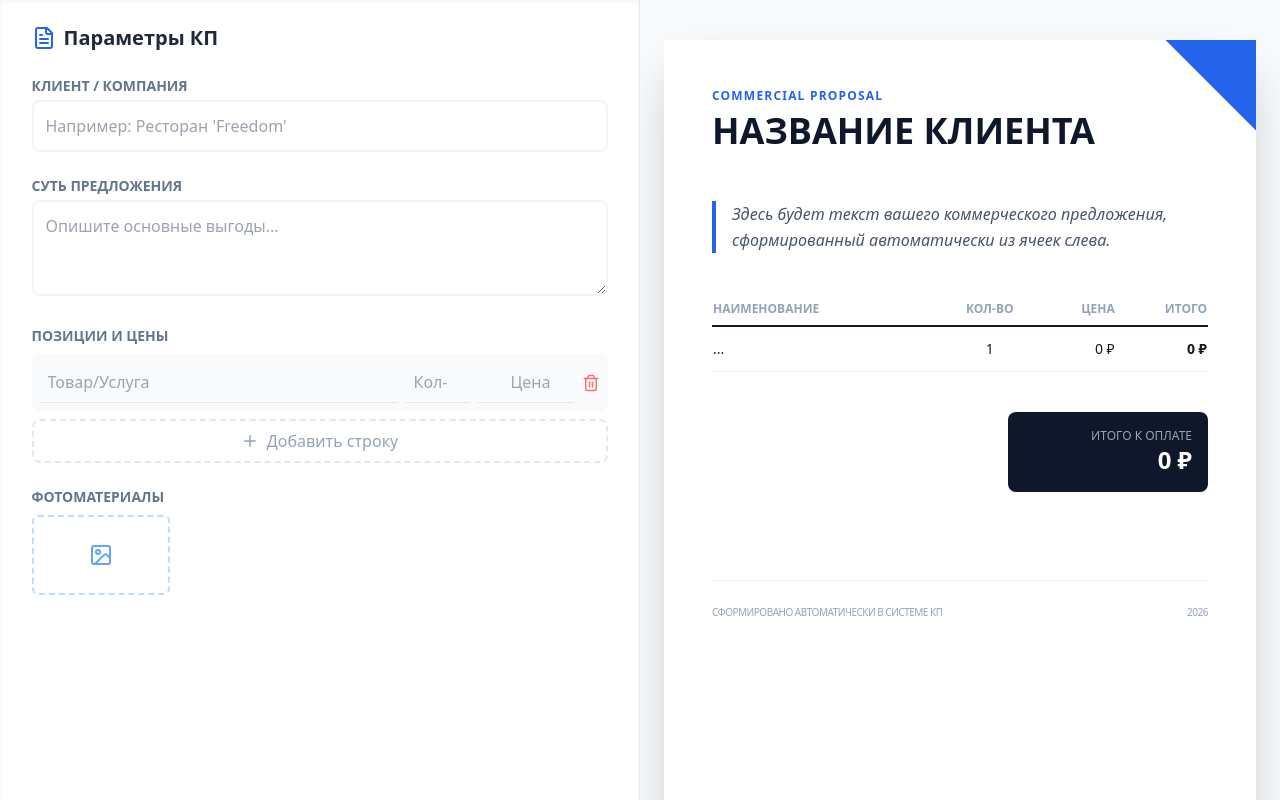
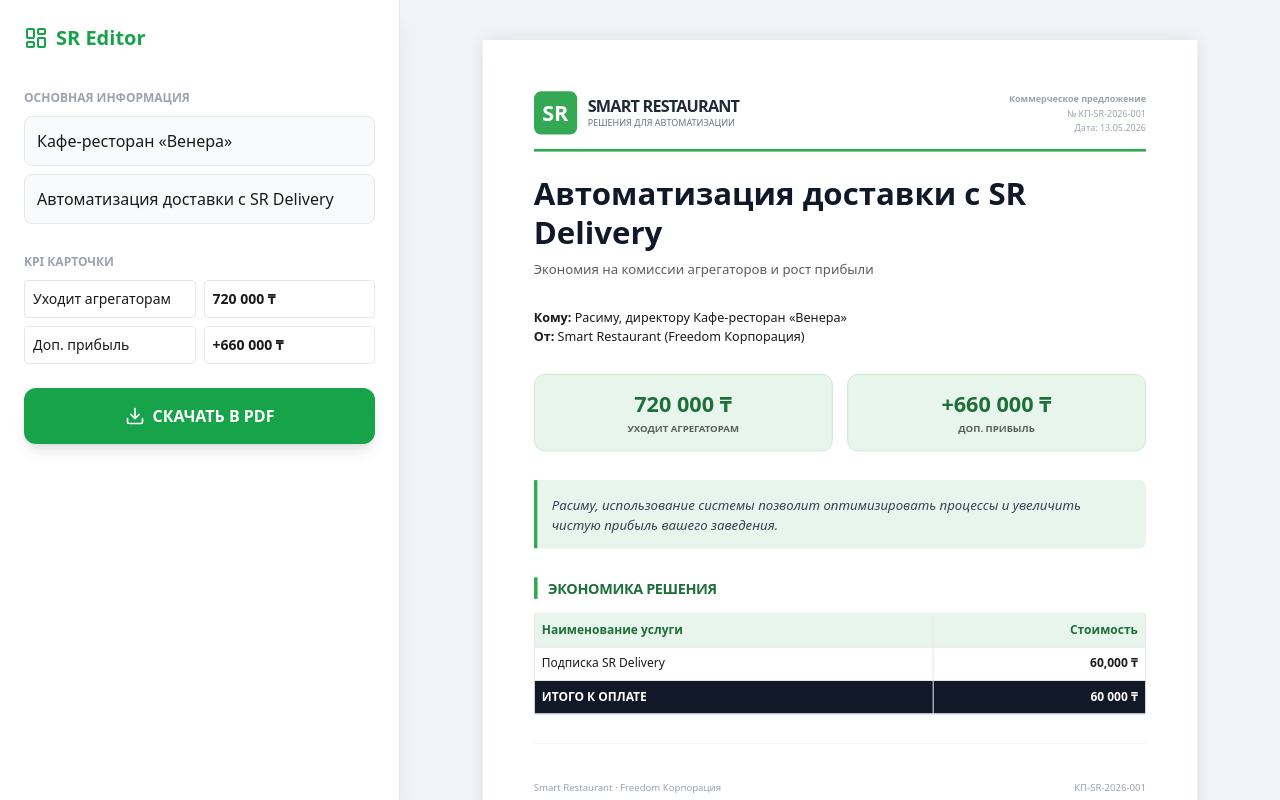
Before and after one commit to nikroshupkin2002-maker/KPcreator, a Next.js app: page / in a window 1280 px wide. Shown: the top 800 px of the page. Built offline with nearby package versions, Linux system fonts and the light colour scheme.

Commit message:
Update page.tsx

```diff
--- a/src/app/page.tsx
+++ b/src/app/page.tsx
@@ -1,189 +1,151 @@
 "use client";
-import React, { useState, useEffect } from 'react';
-import { Trash2, Plus, Download, Image as ImageIcon, FileText } from 'lucide-react';
+import React, { useState } from 'react';
+import { Download, Plus, Trash2, LayoutDashboard, Table as TableIcon, Image as ImageIcon } from 'lucide-react';
 
-interface TableItem {
-  name: string;
-  qty: number;
-  price: number;
-}
+export default function KPBuilder() {
+  const [data, setData] = useState({
+    number: "КП-SR-2026-001",
+    clientName: "Кафе-ресторан «Венера»",
+    clientManager: "Расиму",
+    title: "Автоматизация доставки с SR Delivery",
+    subtitle: "Экономия на комиссии агрегаторов и рост прибыли",
+    kpis: [
+      { label: "Уходит агрегаторам", value: "720 000 ₸" },
+      { label: "Доп. прибыль", value: "+660 000 ₸" }
+    ],
+    rows: [{ desc: "Подписка SR Delivery", price: 60000 }],
+    images: [] as string[]
+  });
 
-export default function KPGenerator() {
-  const [company, setCompany] = useState('');
-  const [description, setDescription] = useState('');
-  const [items, setItems] = useState<TableItem[]>([{ name: '', qty: 1, price: 0 }]);
-  const [images, setImages] = useState<string[]>([]);
-
-  // Добавление строки в таблицу
-  const addItem = () => setItems([...items, { name: '', qty: 1, price: 0 }]);
-
-  // Удаление строки
-  const removeItem = (index: number) => {
-    setItems(items.filter((_, i) => i !== index));
-  };
-
-  // Обновление данных в таблице
-  const updateItem = (index: number, field: keyof TableItem, value: any) => {
-    const newItems = [...items];
-    newItems[index] = { ...newItems[index], [field]: value };
-    setItems(newItems);
-  };
-
-  // Итоговая сумма
-  const total = items.reduce((sum, item) => sum + (item.qty * item.price), 0);
-
-  // Загрузка фото
-  const handlePhoto = (e: React.ChangeEvent<HTMLInputElement>) => {
-    if (e.target.files) {
-      const filesArray = Array.from(e.target.files);
-      filesArray.forEach(file => {
-        const reader = new FileReader();
-        reader.onloadend = () => {
-          setImages(prev => [...prev, reader.result as string]);
-        };
-        reader.readAsDataURL(file);
-      });
-    }
-  };
+  const updateData = (key: string, value: any) => setData({ ...data, [key]: value });
 
   return (
-    <div className="flex flex-col md:flex-row min-h-screen bg-slate-50">
-      {/* ЛЕВАЯ ЧАСТЬ: ВВОД ДАННЫХ */}
-      <div className="w-full md:w-1/2 p-6 bg-white border-r shadow-inner overflow-y-auto">
-        <div className="max-w-xl mx-auto">
-          <h2 className="text-xl font-bold text-slate-800 mb-6 flex items-center gap-2">
-            <FileText className="text-blue-600" /> Параметры КП
-          </h2>
+    <div className="flex min-h-screen bg-slate-100">
+      {/* ПАНЕЛЬ УПРАВЛЕНИЯ (СЛЕВА) */}
+      <div className="w-[400px] bg-white border-r h-screen sticky top-0 overflow-y-auto p-6 shadow-xl z-20">
+        <div className="flex items-center gap-2 mb-8 text-green-600 font-bold text-xl">
+          <LayoutDashboard /> <span>SR Editor</span>
+        </div>
 
         <div className="space-y-6">
-            {/* Название */}
-            <div>
-              <label className="block text-sm font-semibold mb-1 uppercase text-slate-500">Клиент / Компания</label>
+          <section>
+            <label className="text-xs font-bold uppercase text-gray-400">Основная информация</label>
             <input
-                type="text"
-                placeholder="Например: Ресторан 'Freedom'"
-                className="w-full border-2 border-slate-100 rounded-lg p-3 focus:border-blue-500 outline-none transition"
-                onChange={(e) => setCompany(e.target.value)}
+              className="w-full mt-2 p-3 bg-gray-50 border rounded-lg focus:ring-2 ring-green-500 outline-none"
+              placeholder="Название клиента"
+              value={data.clientName}
+              onChange={(e) => updateData('clientName', e.target.value)}
+            />
+            <input
+              className="w-full mt-2 p-3 bg-gray-50 border rounded-lg focus:ring-2 ring-green-500 outline-none"
+              placeholder="Заголовок КП"
+              value={data.title}
+              onChange={(e) => updateData('title', e.target.value)}
+            />
+          </section>
+
+          <section>
+            <label className="text-xs font-bold uppercase text-gray-400">KPI Карточки</label>
+            {data.kpis.map((kpi, i) => (
+              <div key={i} className="flex gap-2 mt-2">
+                <input
+                  className="w-1/2 p-2 text-sm border rounded"
+                  value={kpi.label}
+                  onChange={(e) => {
+                    const newKpis = [...data.kpis];
+                    newKpis[i].label = e.target.value;
+                    updateData('kpis', newKpis);
+                  }}
+                />
+                <input
+                  className="w-1/2 p-2 text-sm border rounded font-bold"
+                  value={kpi.value}
+                  onChange={(e) => {
+                    const newKpis = [...data.kpis];
+                    newKpis[i].value = e.target.value;
+                    updateData('kpis', newKpis);
+                  }}
                 />
               </div>
+            ))}
+          </section>
 
-            {/* Описание */}
-            <div>
-              <label className="block text-sm font-semibold mb-1 uppercase text-slate-500">Суть предложения</label>
-              <textarea
-                placeholder="Опишите основные выгоды..."
-                className="w-full border-2 border-slate-100 rounded-lg p-3 h-24 focus:border-blue-500 outline-none transition"
-                onChange={(e) => setDescription(e.target.value)}
-              />
-            </div>
-
-            {/* Таблица */}
-            <div>
-              <label className="block text-sm font-semibold mb-2 uppercase text-slate-500">Позиции и цены</label>
-              <div className="space-y-2">
-                {items.map((item, index) => (
-                  <div key={index} className="flex gap-2 items-center bg-slate-50 p-2 rounded-lg">
-                    <input
-                      placeholder="Товар/Услуга"
-                      className="flex-1 p-2 bg-transparent outline-none border-b border-slate-200"
-                      value={item.name}
-                      onChange={(e) => updateItem(index, 'name', e.target.value)}
-                    />
-                    <input
-                      type="number"
-                      placeholder="Кол-во"
-                      className="w-16 p-2 bg-transparent outline-none border-b border-slate-200 text-center"
-                      onChange={(e) => updateItem(index, 'qty', Number(e.target.value))}
-                    />
-                    <input
-                      type="number"
-                      placeholder="Цена"
-                      className="w-24 p-2 bg-transparent outline-none border-b border-slate-200 text-right"
-                      onChange={(e) => updateItem(index, 'price', Number(e.target.value))}
-                    />
-                    <button onClick={() => removeItem(index)} className="text-red-400 hover:text-red-600">
-                      <Trash2 size={18} />
-                    </button>
-                  </div>
-                ))}
-                <button onClick={addItem} className="w-full py-2 border-2 border-dashed border-slate-200 rounded-lg text-slate-400 hover:bg-slate-50 flex justify-center items-center gap-2">
-                  <Plus size={18} /> Добавить строку
+          <button className="w-full bg-green-600 text-white py-4 rounded-xl font-bold flex items-center justify-center gap-2 hover:bg-green-700 transition shadow-lg mt-10">
+            <Download size={20} /> СКАЧАТЬ В PDF
           </button>
         </div>
       </div>
 
-            {/* Загрузка фото */}
+      {/* ПРЕДПРОСМОТР (СПРАВА) */}
+      <div className="flex-1 p-10 overflow-y-auto flex justify-center">
+        <div className="a4-page shadow-2xl scale-90 origin-top">
+          {/* HEADER по твоему шаблону */}
+          <div className="flex justify-between items-start border-b-[3px] border-[#34A853] pb-4 mb-6">
+            <div className="flex items-center gap-3">
+              <div className="w-12 h-12 bg-[#34A853] rounded-lg flex items-center justify-center text-white text-2xl font-black">SR</div>
               <div>
-              <label className="block text-sm font-semibold mb-2 uppercase text-slate-500">Фотоматериалы</label>
-              <div className="grid grid-cols-4 gap-2">
-                {images.map((img, i) => (
-                  <img key={i} src={img} className="w-full h-20 object-cover rounded-md border" />
-                ))}
-                <label className="h-20 border-2 border-dashed border-blue-200 rounded-md flex items-center justify-center cursor-pointer hover:bg-blue-50">
-                  <ImageIcon className="text-blue-400" />
-                  <input type="file" hidden multiple onChange={handlePhoto} />
-                </label>
+                <div className="font-bold text-lg leading-tight text-gray-800 uppercase tracking-tighter">Smart Restaurant</div>
+                <div className="text-[10px] text-gray-500 uppercase">Решения для автоматизации</div>
               </div>
             </div>
-          </div>
+            <div className="text-right text-[10px] text-gray-400 leading-relaxed">
+              <strong>Коммерческое предложение</strong><br />
+              № {data.number}<br />
+              Дата: 13.05.2026
             </div>
           </div>
 
-      {/* ПРАВАЯ ЧАСТЬ: ПРЕДПРОСМОТР (Preview) */}
-      <div className="w-full md:w-1/2 p-6 flex justify-center items-start overflow-y-auto pt-10">
-        <div id="kp-document" className="w-full max-w-[600px] min-h-[840px] bg-white shadow-2xl p-12 relative overflow-hidden">
-          {/* Декор */}
-          <div className="absolute top-0 right-0 w-32 h-32 bg-blue-600 -mr-16 -mt-16 rotate-45"></div>
+          {/* TITLE SECTION */}
+          <h1 className="text-[26pt] font-black leading-tight text-gray-900 mb-2">{data.title}</h1>
+          <p className="text-[#5d5d5d] text-[11pt] mb-8">{data.subtitle}</p>
 
-          <div className="mb-12">
-             <div className="text-xs font-bold text-blue-600 uppercase tracking-widest mb-1">Commercial Proposal</div>
-             <h1 className="text-4xl font-black text-slate-900 leading-tight uppercase">
-                {company || "НАЗВАНИЕ КЛИЕНТА"}
-             </h1>
+          <div className="text-[10.5pt] mb-8">
+             <strong>Кому:</strong> {data.clientManager}, директору {data.clientName}<br />
+             <strong>От:</strong> Smart Restaurant (Freedom Корпорация)
           </div>
 
-          <div className="text-slate-600 mb-10 leading-relaxed border-l-4 border-blue-600 pl-4 italic">
-            {description || "Здесь будет текст вашего коммерческого предложения, сформированный автоматически из ячеек слева."}
+          {/* KPI BLOCKS */}
+          <div className="flex gap-4 mb-8">
+            {data.kpis.map((kpi, i) => (
+              <div key={i} className="flex-1 bg-[#E8F5EC] border border-[#C8E6CF] rounded-xl p-4 text-center">
+                <div className="text-2xl font-black text-[#1F6F3A]">{kpi.value}</div>
+                <div className="text-[8pt] uppercase text-[#5d5d5d] mt-1 font-semibold">{kpi.label}</div>
+              </div>
+            ))}
           </div>
 
-          {/* Таблица в предпросмотре */}
-          <table className="w-full mb-10">
+          {/* SUMMARY BLOCK */}
+          <div className="bg-[#E8F5EC] border-l-4 border-[#34A853] p-4 rounded-r-lg mb-8 text-[11pt] italic text-gray-700">
+            {data.clientManager}, использование системы позволит оптимизировать процессы и увеличить чистую прибыль вашего заведения.
+          </div>
+
+          <h2 className="text-[12pt] font-bold text-[#1F6F3A] border-l-4 border-[#34A853] pl-3 mb-4 uppercase tracking-tight">Экономика решения</h2>
+
+          <table className="w-full border-collapse mb-8 text-[10pt]">
             <thead>
-              <tr className="border-b-2 border-slate-900 text-left text-xs uppercase font-bold text-slate-400">
-                <th className="py-2">Наименование</th>
-                <th className="py-2 text-center">Кол-во</th>
-                <th className="py-2 text-right">Цена</th>
-                <th className="py-2 text-right">Итого</th>
+              <tr className="bg-[#E8F5EC] text-[#1F6F3A]">
+                <th className="border p-2 text-left">Наименование услуги</th>
+                <th className="border p-2 text-right">Стоимость</th>
               </tr>
             </thead>
-            <tbody className="text-sm">
-              {items.map((item, i) => (
-                <tr key={i} className="border-b border-slate-100">
-                  <td className="py-3 font-medium">{item.name || "..."}</td>
-                  <td className="py-3 text-center">{item.qty}</td>
-                  <td className="py-3 text-right">{item.price.toLocaleString()} ₽</td>
-                  <td className="py-3 text-right font-bold">{(item.qty * item.price).toLocaleString()} ₽</td>
+            <tbody>
+              {data.rows.map((row, i) => (
+                <tr key={i}>
+                  <td className="border p-2 font-medium">{row.desc}</td>
+                  <td className="border p-2 text-right font-bold">{row.price.toLocaleString()} ₸</td>
                 </tr>
               ))}
+              <tr className="bg-gray-900 text-white font-bold">
+                <td className="border p-2">ИТОГО К ОПЛАТЕ</td>
+                <td className="border p-2 text-right">60 000 ₸</td>
+              </tr>
             </tbody>
           </table>
 
-          <div className="flex justify-end mb-10">
-            <div className="bg-slate-900 text-white p-4 rounded-lg text-right min-w-[200px]">
-              <div className="text-xs uppercase opacity-60">Итого к оплате</div>
-              <div className="text-2xl font-bold">{total.toLocaleString()} ₽</div>
-            </div>
-          </div>
-
-          <div className="grid grid-cols-2 gap-4">
-            {images.slice(0, 4).map((img, i) => (
-              <img key={i} src={img} className="rounded-lg shadow-sm w-full h-40 object-cover" />
-            ))}
-          </div>
-
-          <div className="mt-12 pt-6 border-t border-slate-100 text-[10px] text-slate-400 flex justify-between uppercase tracking-tighter">
-            <span>Сформировано автоматически в системе КП</span>
-            <span>2026</span>
+          {/* FOOTER */}
+          <div className="mt-auto pt-10 border-t border-gray-100 flex justify-between text-[8pt] text-gray-400">
+            <div>Smart Restaurant · Freedom Корпорация</div>
+            <div>{data.number}</div>
           </div>
         </div>
       </div>
```
Lines whose indentation alone changed are shown as unchanged.
